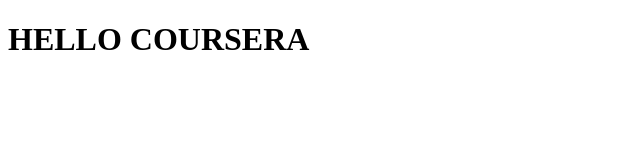
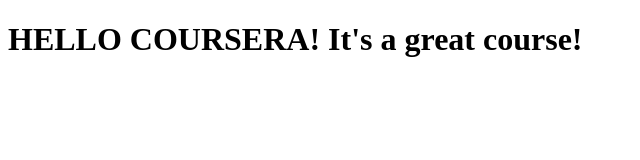
Before and after one commit to MandarPise/coursera-test, a plain HTML site: page site/index.html in a window 1280 px wide. Shown: the whole page, without its empty margins (0-640 px from the left). Drawn offline with Linux system fonts and the light colour scheme.

Commit message:
Small addition to our page content.

```diff
--- a/site/index.html
+++ b/site/index.html
@@ -4,6 +4,6 @@
   <title>Hello Coursera</title>
 </head>
 <body>
-<h1>HELLO COURSERA</h1>
+  <h1>HELLO COURSERA! It's a great course!</h1>
 </body>
 </html>
```
